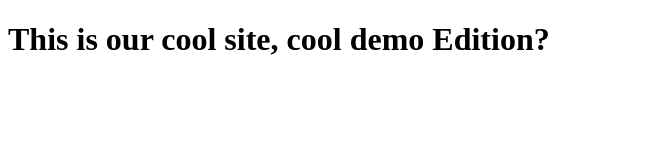
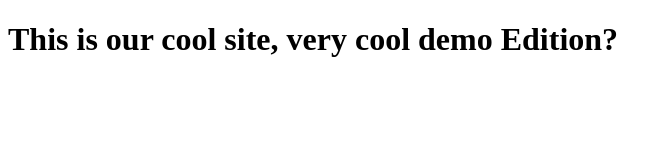
Before and after one commit to holylex/coolsite, a plain HTML site: page index.html in a window 1280 px wide. Shown: the whole page, without its empty margins (0-671 px from the left). Drawn offline with Linux system fonts and the light colour scheme.

Commit message:
very cool demo

```diff
--- a/index.html
+++ b/index.html
@@ -5,6 +5,6 @@
     <title>This is our cool site</title>
 </head>
 <body>
-<h1>This is our cool site, cool demo Edition?</h1>
+<h1>This is our cool site, very cool demo Edition?</h1>
 </body>
 </html>
```
